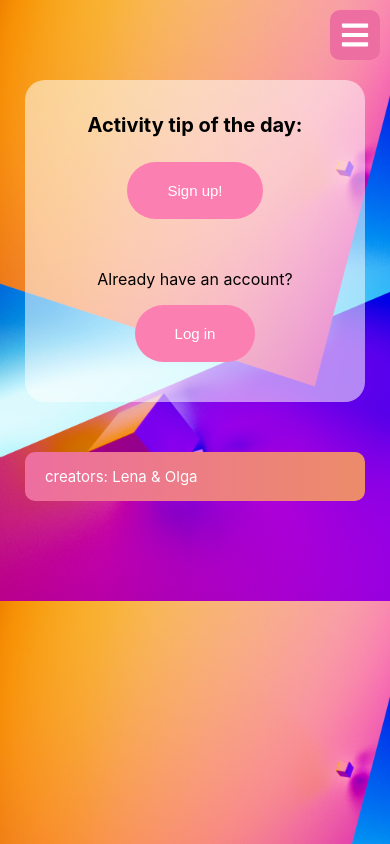
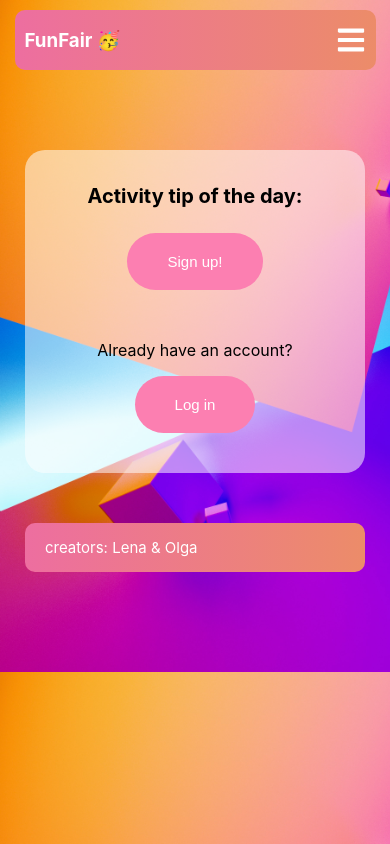
Before and after one commit to lenaimdahl/fun-fair-frontend, a React (Create React App) app: page / in a window 390 px wide. Built offline with nearby package versions, Linux system fonts and the light colour scheme; no server answers.

Commit message:
mobile navbar update

```diff
--- a/src/component/NewNav.jsx
+++ b/src/component/NewNav.jsx
@@ -25,19 +25,27 @@ function NewNav() {
         {isLoggedIn ? (
           <ul>
             <li>
-              <Link to={"/about"} onClick={showNavbar}>About</Link>
+              <Link to={"/about"} onClick={showNavbar}>
+                About
+              </Link>
             </li>
             <li>
-              <Link to={"/profile"} onClick={showNavbar}>Calendar</Link>
+              <Link to={"/profile"} onClick={showNavbar}>
+                Calendar
+              </Link>
             </li>
             <li>
-              <Link to={"/day-view"} onClick={showNavbar}>Day View</Link>
+              <Link to={"/day-view"} onClick={showNavbar}>
+                Day View
+              </Link>
             </li>
             <li>
-              <Link to={"/weekly-mood"} onClick={showNavbar}>Weekly mood</Link>
+              <Link to={"/weekly-mood"} onClick={showNavbar}>
+                Weekly mood
+              </Link>
             </li>
             <li>
-              <Link to="#" onClick={handleLogout} >
+              <Link to="#" onClick={handleLogout}>
                 Log out
               </Link>
             </li>
@@ -45,16 +53,24 @@ function NewNav() {
         ) : (
           <ul>
             <li>
-              <Link to={"/"} onClick={showNavbar}>Home</Link>
+              <Link to={"/"} onClick={showNavbar}>
+                Home
+              </Link>
             </li>
             <li>
-              <Link to={"/about"} onClick={showNavbar}>About</Link>
+              <Link to={"/about"} onClick={showNavbar}>
+                About
+              </Link>
             </li>
             <li>
-              <Link to={"/login"} onClick={showNavbar}>Login</Link>
+              <Link to={"/login"} onClick={showNavbar}>
+                Login
+              </Link>
             </li>
             <li>
-              <Link to={"/signup"} onClick={showNavbar}>Signup</Link>
+              <Link to={"/signup"} onClick={showNavbar}>
+                Signup
+              </Link>
             </li>
           </ul>
         )}
@@ -62,9 +78,13 @@ function NewNav() {
           <FaTimes />
         </button>
       </nav>
-      <button onClick={showNavbar} className="nav-btn nav-btn-bars">
-        <FaBars className="btn-bars-icon"/>
-      </button>
+      <div className="hamburger-menu">
+        <h3>FunFair 🥳</h3>
+        <button onClick={showNavbar} className="nav-btn nav-btn-bars">
+          {/* <p>FunFair</p> */}
+          <FaBars className="btn-bars-icon" />
+        </button>
+      </div>
     </header>
   );
 }
--- a/src/css/new-nav.css
+++ b/src/css/new-nav.css
@@ -47,6 +47,18 @@ nav ul li a {
   white-space: nowrap;
 }
 
+header .hamburger-menu {
+  display: flex;
+  justify-content: space-between;
+  align-items: center;
+  background-image: linear-gradient(to right, #ed6ea0, #ec8c69);
+  border-radius: 10px;
+  margin: 10px auto;
+  padding-left: 10px;
+  visibility: hidden;
+  width: 90%;
+}
+
 header .nav-btn {
     padding: 5px;
     cursor: pointer;
@@ -58,20 +70,21 @@ header .nav-btn {
     opacity: 0;
     font-size: 30px;
     /* float: right; */
-    position: absolute;
-    top: 10px;
-    right: 10px;
+    /* position: absolute; */
+    /* top: 10px;
+    right: 10px; */
 }
 
 header .nav-btn-bars {
-    background-color: #ed6ea0;
     height: 50px;
     width: 50px;
     border-radius: 10px;
 }
 
 header .btn-bars-icon {
-  margin-top: 5px;
+  /* margin-top: 5px; */
+  margin-right: 5px;
+  float: right;
 }
 
 @media (max-width: 800px) {
@@ -89,6 +102,11 @@ header .btn-bars-icon {
 }
 
 @media (max-width: 400px) {
+
+  header .hamburger-menu {
+    visibility: visible;
+  }
+
    header .nav-btn {
     visibility: visible;
     opacity: 1;
```
